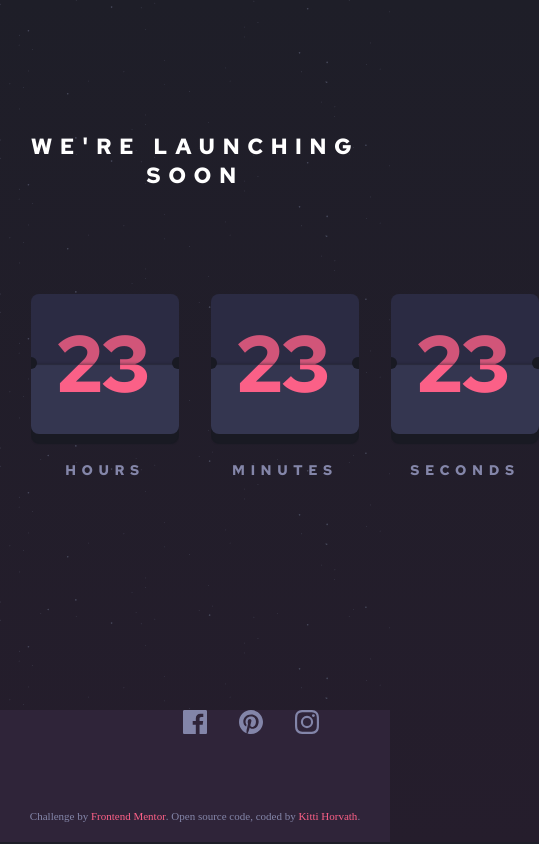
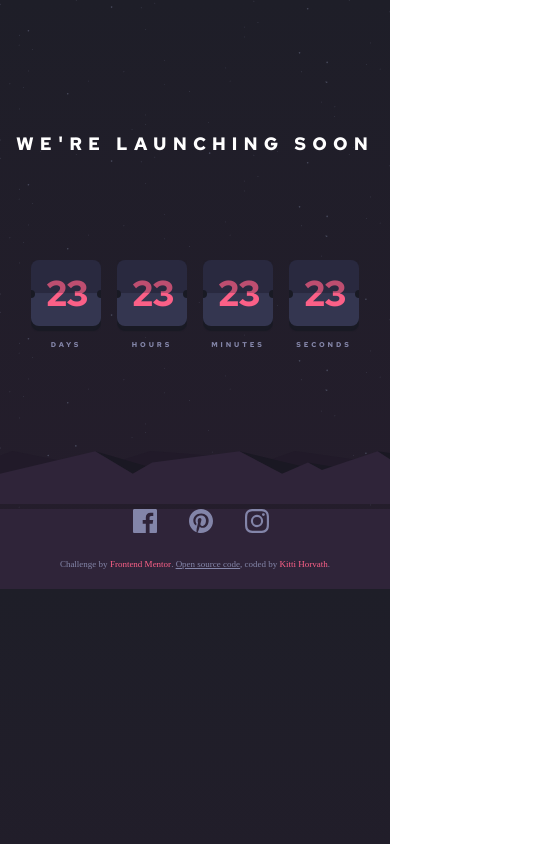
Before and after one commit to Horv-Kitty/launch-countdown-timer, a plain HTML site: page index.html in a window 390 px wide. Shown: the whole page, 539 px wide, since content can reach past the window. Drawn offline with Linux system fonts and the light colour scheme.

Commit message:
added responsive

```diff
--- a/index.html
+++ b/index.html
@@ -11,7 +11,6 @@
   <link rel="preconnect" href="https://fonts.gstatic.com" crossorigin>
   <link href="https://fonts.googleapis.com/css2?family=Red+Hat+Text:wght@300;400;700&display=swap" rel="stylesheet">
 
-  <script src="https://kit.fontawesome.com/a014eab474.js" crossorigin="anonymous"></script>
   <link rel="stylesheet" href="style.css">
 
   <title>Launch countdown timer- Frontend Mentor Challenge - Coded by Kitti Horvath </title>
@@ -26,15 +25,15 @@
 
       <main>
 
-        <div class="days-counter-container">
-          <div class="days-container">
-            <div class="days-container-1"></div>
-            <div class="days-number">23</div>
-            <div class="days-container-1-opacity"></div>
-            <div class="days-container-hr"></div>
-            <div class="days-container-2"></div>
-            <div class="days-round-right"></div>
-            <div class="days-round-left"></div>
+        <div class="days-container">
+          <div class="counter-container">
+            <div class="counter-container-1"></div>
+            <div class="counter-number">23</div>
+            <div class="counter-container-1-opacity"></div>
+            <div class="counter-container-hr"></div>
+            <div class="counter-container-2"></div>
+            <div class="counter-round-right"></div>
+            <div class="counter-round-left"></div>
 
           </div>
           <p class="days-text">
@@ -43,14 +42,14 @@
         </div>
 
         <div class="hours-container">
-          <div class="days-container">
-            <div class="days-container-1"></div>
-            <div class="days-number">23</div>
-            <div class="days-container-1-opacity"></div>
-            <div class="days-container-hr"></div>
-            <div class="days-container-2"></div>
-            <div class="days-round-right"></div>
-            <div class="days-round-left"></div>
+          <div class="counter-container">
+            <div class="counter-container-1"></div>
+            <div class="counter-number">23</div>
+            <div class="counter-container-1-opacity"></div>
+            <div class="counter-container-hr"></div>
+            <div class="counter-container-2"></div>
+            <div class="counter-round-right"></div>
+            <div class="counter-round-left"></div>
 
 
           </div>
@@ -60,14 +59,14 @@
         </div>
 
         <div class="minutes-container">
-          <div class="days-container">
-            <div class="days-container-1"></div>
-            <div class="days-number">23</div>
-            <div class="days-container-1-opacity"></div>
-            <div class="days-container-hr"></div>
-            <div class="days-container-2"></div>
-            <div class="days-round-right"></div>
-            <div class="days-round-left"></div>
+          <div class="counter-container">
+            <div class="counter-container-1"></div>
+            <div class="counter-number">23</div>
+            <div class="counter-container-1-opacity"></div>
+            <div class="counter-container-hr"></div>
+            <div class="counter-container-2"></div>
+            <div class="counter-round-right"></div>
+            <div class="counter-round-left"></div>
 
           </div>
           <p class="minutes-text">
@@ -76,14 +75,14 @@
         </div>
 
         <div class="seconds-container">
-          <div class="days-container">
-            <div class="days-container-1"></div>
-            <div class="days-number">23</div>
-            <div class="days-container-1-opacity"></div>
-            <div class="days-container-hr"></div>
-            <div class="days-container-2"></div>
-            <div class="days-round-right"></div>
-            <div class="days-round-left"></div>
+          <div class="counter-container">
+            <div class="counter-container-1"></div>
+            <div class="counter-number">23</div>
+            <div class="counter-container-1-opacity"></div>
+            <div class="counter-container-hr"></div>
+            <div class="counter-container-2"></div>
+            <div class="counter-round-right"></div>
+            <div class="counter-round-left"></div>
 
           </div>
           <p class="seconds-text">
@@ -101,7 +100,8 @@
       </div>
       <div class="footer-text">
         Challenge by <a href="https://www.frontendmentor.io?ref=challenge" target="_blank">Frontend Mentor</a>.
-        Open source code, coded by <a href="https://www.frontendmentor.io/profile/Horv-Kitty">Kitti Horvath</a>.
+        <a href="https://github.com/Horv-Kitty/launch-countdown-timer" target="_blank" class="open-source-code">Open
+          source code</a>, coded by <a href="https://www.frontendmentor.io/profile/Horv-Kitty">Kitti Horvath</a>.
       </div>
     </footer>
     </dive>
--- a/style.css
+++ b/style.css
@@ -4,7 +4,9 @@
     --white: hsl(0, 0%, 100%);
     --dark-desaturated-blue: hsl(236, 21%, 26%);
     --very-dark-blue: hsl(235, 16%, 14%);
+    --container-1-color: hsl(240, 22%, 22%);
     --almost-black-blue: hsl(234, 17%, 12%);
+    --active-yellow-color: hsl(60, 95%, 79%);
     --font-family: 'Red Hat Text', sans-serif;
     --background-gradient: linear-gradient(180deg, rgb(30, 30, 40), rgb(37, 29, 44));
 }
@@ -22,18 +24,19 @@ body {
 .body-container {
     background: url('images/pattern-hills.svg') center bottom 0vh no-repeat, url('images/bg-stars.svg') center top 0vh repeat;
     max-width: 100%;
+    background-size: 100%;
+    padding: auto;
     margin: auto;
-    padding: auto;
-    background-size: 100%;
+
 }
 
 h1 {
     font-family: var(--font-family);
     color: var(--white);
-    font-size: 22px;
+    font-size: 18px;
     font-weight: 700;
-    line-height: 29px;
-    letter-spacing: 7.5px;
+    line-height: 24px;
+    letter-spacing: 6.1px;
     text-align: center;
     text-transform: uppercase;
     padding-top: 132px;
@@ -43,10 +46,10 @@ h1 {
 p {
     font-family: var(--font-family);
     color: var(--primary-grayish-blue);
-    font-size: 14px;
+    font-size: 7px;
     font-weight: 700;
-    line-height: 19px;
-    letter-spacing: 5.6px;
+    line-height: 9px;
+    letter-spacing: 2.9px;
     text-align: center;
     text-transform: uppercase;
 }
@@ -58,115 +61,116 @@ main {
     justify-content: center;
 }
 
-.days-counter-container,
+.days-container,
 .hours-container,
 .minutes-container {
-    margin-right: 32px;
+    margin-right: 16px;
 }
 
-.days-container {
+.counter-container {
     position: relative;
     overflow: hidden;
-    width: 148px;
-    height: 160px;
-    margin-bottom: 7px;
+    width: 70px;
+    height: 80px;
+    margin-bottom: 0px;
 }
 
 
-.days-round-right {
-    background-color: #191A23;
-    height: 12px;
-    width: 12px;
+.counter-round-right {
+    background-color: var(--almost-black-blue);
+    height: 8px;
+    width: 8px;
     border-radius: 50%;
     position: absolute;
-    top: 63px;
-    left: 141px;
+    top: 30px;
+    left: 65.5px;
 }
 
-.days-round-left {
-    background-color: #191A23;
-    height: 12px;
-    width: 12px;
+.counter-round-left {
+    background-color: var(--almost-black-blue);
+    height: 8px;
+    width: 8px;
     border-radius: 50%;
     position: absolute;
-    top: 63px;
-    left: -6px;
+    top: 30px;
+    left: -4.5px;
 }
 
-.days-container-1 {
-    background-color: #2C2C44;
-    height: 70px;
-    width: 148px;
+.counter-container-1 {
+    background-color: var(--container-1-color);
+    height: 33px;
+    width: 70px;
     left: 0px;
     top: 0px;
     border-radius: 8px 8px 0px 0px;
 }
 
-.days-container-1-opacity {
+.counter-container-1-opacity {
     position: absolute;
-    background-color: #2C2C44;
-    height: 70px;
-    width: 148px;
+    background-color: var(--container-1-color);
+    height: 33px;
+    width: 70px;
     left: 0px;
     top: 0px;
     border-radius: 8px 8px 0px 0px;
     opacity: 20%;
 }
 
-.days-container-hr {
-    background-color: #191A23;
-    height: 1px;
-    width: 148px;
+.counter-container-hr {
+    background-color: var(--almost-black-blue);
+    height: 33px;
+    width: 70px;
     left: 0px;
-    top: 70px;
+    top: 0px;
     position: absolute;
-    opacity: 40%;
-    box-shadow: 1px -1px 2px #191A23;
+    opacity: 10%;
+    box-shadow: 1px -1px 2px var(--almost-black-blue);
 }
 
-.days-container-2 {
+.counter-container-2 {
     background-color: var(--dark-desaturated-blue);
-    height: 70px;
-    width: 148px;
+    height: 33px;
+    width: 70px;
     left: 0px;
     top: 0px;
     border-radius: 0px 0px 8px 8px;
-    box-shadow: 0px 10px 1px #191A23;
+    box-shadow: 0px 5px 1px var(--almost-black-blue);
 }
 
-.days-number {
+.counter-number {
     position: absolute;
     bottom: 55px;
-    left: 25px;
-}
-
-.days-number,
-.hours-number,
-.minutes-number,
-.seconds-number {
+    left: 15px;
+    top: 32.5px;
     font-family: var(--font-family);
     color: var(--primary-soft-red);
-    font-size: 80px;
+    font-size: 36px;
     font-weight: 700;
-    line-height: 71px;
-    letter-spacing: -2.4000000953674316px;
+    line-height: 0px;
+    letter-spacing: -1px;
     text-align: center;
 }
 
 /* F O O T E R */
 
 .social-icons {
+    display: flex;
     margin: 0 auto;
-    display: flex;
     height: 24px;
     width: 24px;
-    padding-bottom: 100px;
+    padding-bottom: 50px;
 }
 
 .facebook-icon:hover,
 .pinterest-icon:hover,
 .instagram-icon:hover {
-    filter: opacity(0.5) drop-shadow(0 0 0 red)
+    filter: opacity(0.5) drop-shadow(0 0 0 red) brightness(150%);
+}
+
+.facebook-icon:active,
+.pinterest-icon:active,
+.instagram-icon:active {
+    filter: opacity(0.5) drop-shadow(0 0 0 yellow) brightness(150%);
 }
 
 
@@ -175,12 +179,15 @@ main {
     margin-right: 32px;
 }
 
+.facebook-icon {
+    margin-left: -50px;
+}
 
 footer {
-    margin-top: 230px;
+    margin-top: 160px;
     padding-bottom: 20px;
     font-weight: 300;
-    font-size: 11px;
+    font-size: 9px;
     text-align: center;
     background-color: #2F2439;
     color: var(--primary-grayish-blue);
@@ -198,5 +205,177 @@ footer a:hover {
 }
 
 footer a:active {
+    color: var(--active-yellow-color);
+}
+
+.open-source-code {
+    color: var(--primary-grayish-blue);
+    text-decoration: underline;
+}
+
+.open-source-code:hover {
     color: var(--primary-soft-red);
 }
+
+.open-source-code:active {
+    color: var(--active-yellow-color);
+}
+
+@media (max-width: 300px) {
+
+    .body-container {
+        background: url('images/pattern-hills.svg') center bottom 0vh no-repeat, url('images/bg-stars.svg') center top 0vh repeat;
+        max-width: 100%;
+        background-size: 100%;
+        padding: auto;
+        margin: auto;
+    }
+
+    h1 {
+        padding-top: 50px;
+        padding-bottom: 50px;
+    }
+
+    .days-container,
+    .hours-container,
+    .minutes-container {
+        margin-right: 0px;
+        margin-bottom: 10px;
+    }
+
+    main {
+        display: flex;
+        align-items: center;
+        flex-direction: column;
+    }
+
+    .social-icons {
+        padding-bottom: 80px;
+    }
+
+    footer {
+        margin-top: 50px;
+        font-size: 6px;
+        padding-bottom: 0px;
+        background-color: unset;
+    }
+}
+
+@media (min-width: 300px) {
+    .body-container {
+        background: url('images/pattern-hills.svg') center bottom 10vh no-repeat, url('images/bg-stars.svg') center top 0vh repeat;
+        max-width: 100%;
+        background-size: 100%;
+        padding: auto;
+        margin: auto;
+    }
+}
+
+
+@media (min-width: 750px) {
+    .body-container {
+        background: url('images/pattern-hills.svg') center bottom 5vh no-repeat, url('images/bg-stars.svg') center top 0vh repeat;
+        max-width: 100%;
+        background-size: 100%;
+        padding: auto;
+        margin: auto;
+    }
+
+    h1 {
+        font-size: 22px;
+        line-height: 29px;
+        letter-spacing: 7.5px;
+    }
+
+    p {
+        font-size: 14px;
+        line-height: 19px;
+        letter-spacing: 5.6px;
+    }
+
+    .counter-container {
+        width: 148px;
+        height: 160px;
+        margin-bottom: 7px;
+    }
+
+    .days-container,
+    .hours-container,
+    .minutes-container {
+        margin-right: 32px;
+    }
+
+    .counter-round-right {
+        height: 12px;
+        width: 12px;
+        border-radius: 50%;
+        position: absolute;
+        top: 63px;
+        left: 141px;
+    }
+
+    .counter-round-left {
+        height: 12px;
+        width: 12px;
+        border-radius: 50%;
+        position: absolute;
+        top: 63px;
+        left: -6px;
+    }
+
+    .counter-number {
+        font-size: 80px;
+        line-height: 71px;
+        letter-spacing: -2.4px;
+        top: 34.5px;
+        left: 25px;
+    }
+
+    .counter-container-1 {
+        height: 70px;
+        width: 148px;
+        left: 0px;
+        top: 0px;
+    }
+
+    .counter-container-1-opacity {
+        height: 70px;
+        width: 148px;
+        left: 0px;
+        top: 0px;
+    }
+
+    .counter-container-hr {
+        height: 70px;
+        width: 148px;
+        left: 0px;
+        top: 0px;
+    }
+
+    .counter-container-2 {
+        height: 70px;
+        width: 148px;
+        left: 0px;
+        top: 0px;
+        box-shadow: 0px 10px 1px var(--almost-black-blue);
+    }
+
+    .social-icons {
+        padding-bottom: 60px;
+    }
+
+    footer {
+        margin-top: 270px;
+        font-size: 11px;
+    }
+}
+
+@media (min-width: 1200px) {
+    .body-container {
+        background: url('images/pattern-hills.svg') center bottom 0vh no-repeat, url('images/bg-stars.svg') center top 0vh repeat;
+        max-width: 100%;
+        background-size: 100%;
+        padding: auto;
+        margin: auto;
+    }
+}
```
